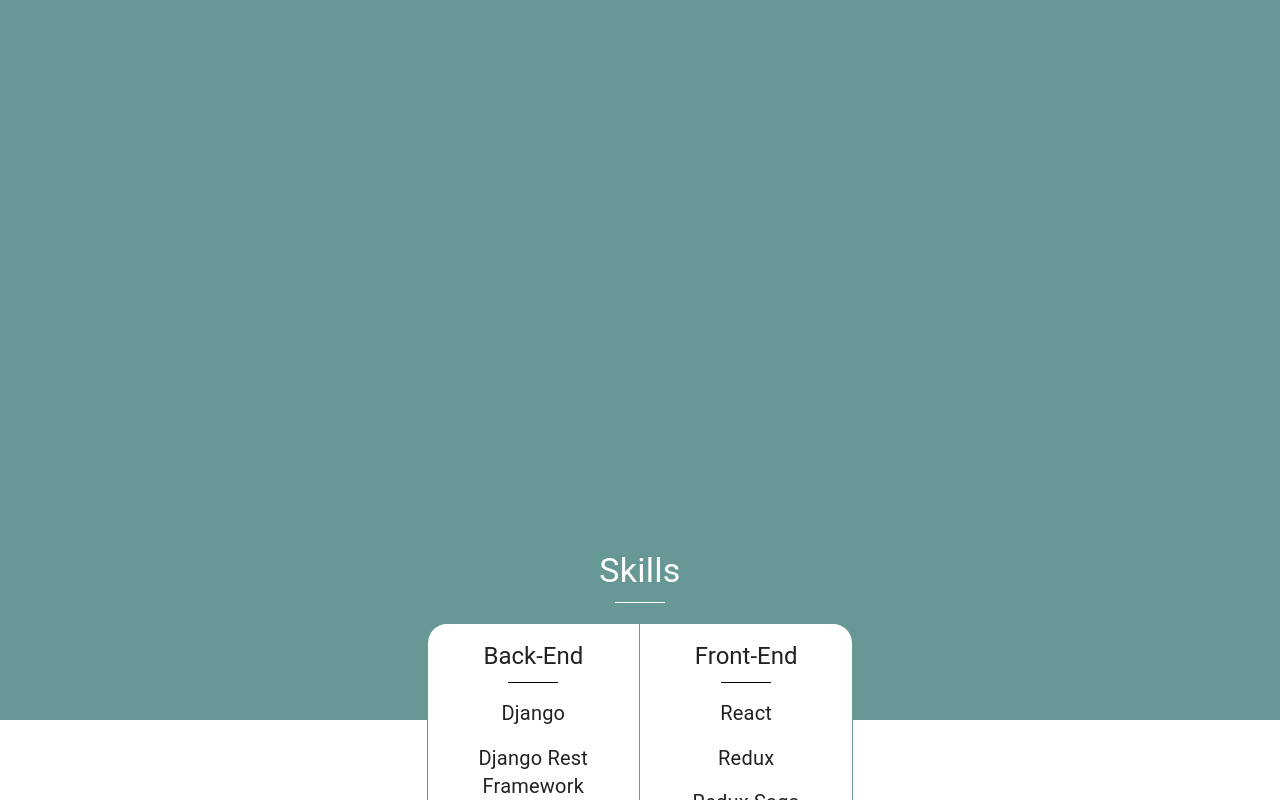
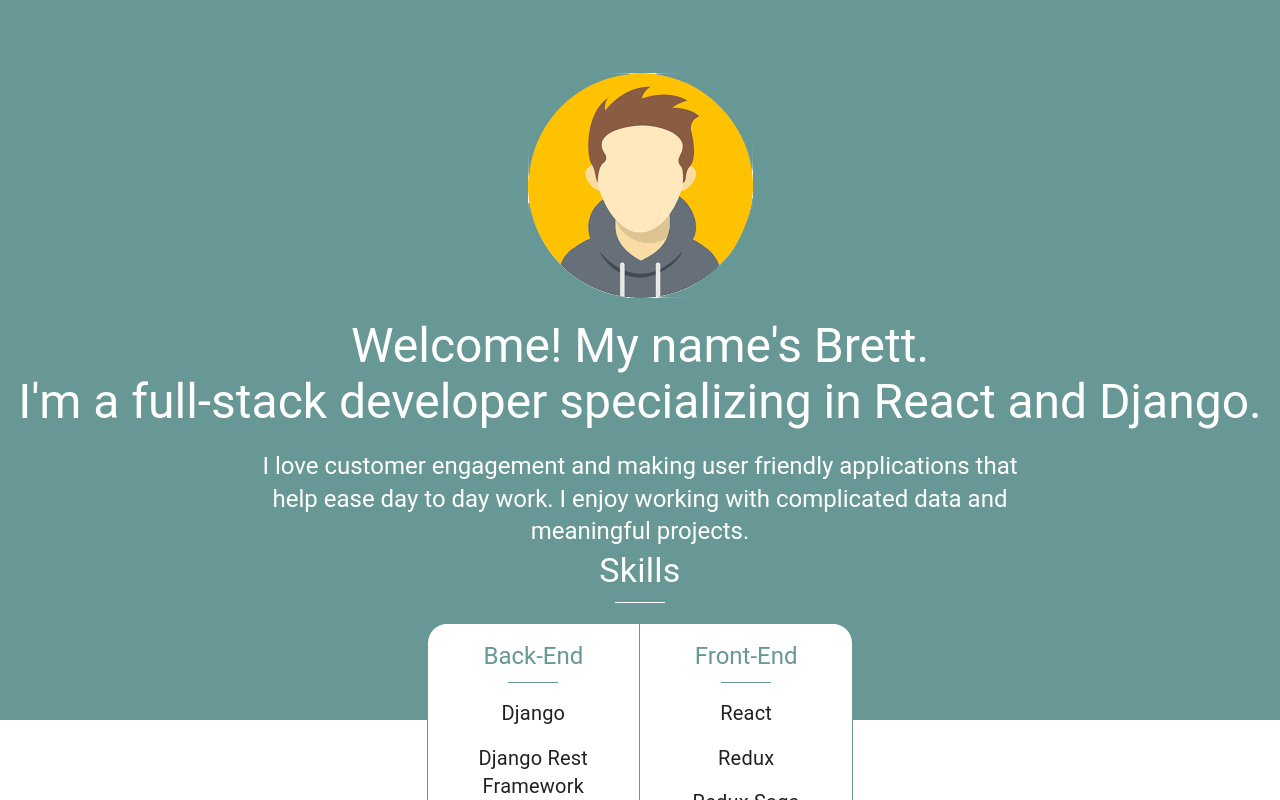
Before and after one commit to brettmfox33/Portfolio, a React (Create React App) app: page / in a window 1280 px wide. Shown: the top 800 px of the page. Built offline with nearby package versions, Linux system fonts and the light colour scheme.

Commit message:
More work

```diff
--- a/src/components/header/Header.js
+++ b/src/components/header/Header.js
@@ -2,6 +2,8 @@
 import { jsx } from '@emotion/core'
 import colors from "../../styles/colors";
 import makeStyles from "@material-ui/core/styles/makeStyles";
+import Grid from "@material-ui/core/Grid";
+import Typography from "@material-ui/core/Typography";
 
 const useStyles = makeStyles({
   header: {
@@ -14,6 +16,33 @@
   const classes = useStyles();
 
   return (
-    <div className={classes.header}></div>
+    <Grid
+      container
+      direction="column"
+      justify="center"
+      alignItems="center"
+      className={classes.header}
+    >
+      <img
+        draggable={false}
+        alt="Placeholder Avatar"
+        src={require(`../../images/placeholder_avatar.png`)}
+        css={{marginTop: -100}}
+      />
+      <Grid>
+        <Typography variant="h3" css={{textAlign: "center", color: 'white', marginTop: 20}}>
+          Welcome! My name's Brett.
+          <br/>
+          I'm a full-stack developer specializing in React and Django.
+        </Typography>
+      </Grid>
+      <Grid>
+        <Typography variant="h5" css={{width: 800, textAlign: "center", color: 'white', marginTop: 20}}>
+          I love customer engagement and making user friendly applications that help ease day to day work.
+          I enjoy working with complicated data and meaningful projects.
+        </Typography>
+      </Grid>
+
+    </Grid>
   )
 }
--- a/src/components/skills/SkillsList.js
+++ b/src/components/skills/SkillsList.js
@@ -7,11 +7,15 @@
 import ListItem from "@material-ui/core/ListItem";
 import ListItemText from "@material-ui/core/ListItemText";
 import makeStyles from "@material-ui/core/styles/makeStyles";
+import colors from "../../styles/colors";
 
 const useStyles = makeStyles({
+  title: {
+    color: colors.main
+  },
   divider: {
     width: 50,
-    backgroundColor: "black",
+    backgroundColor: colors.main,
     marginTop: 10
   },
   listText: {
@@ -31,7 +35,7 @@
       alignItems="center"
     >
       <Grid>
-        <Typography variant="h5">
+        <Typography className={classes.title} variant="h5">
           {title}
         </Typography>
       </Grid>
```
Also changed, not shown: src/images/placeholder_avatar.png (added).
